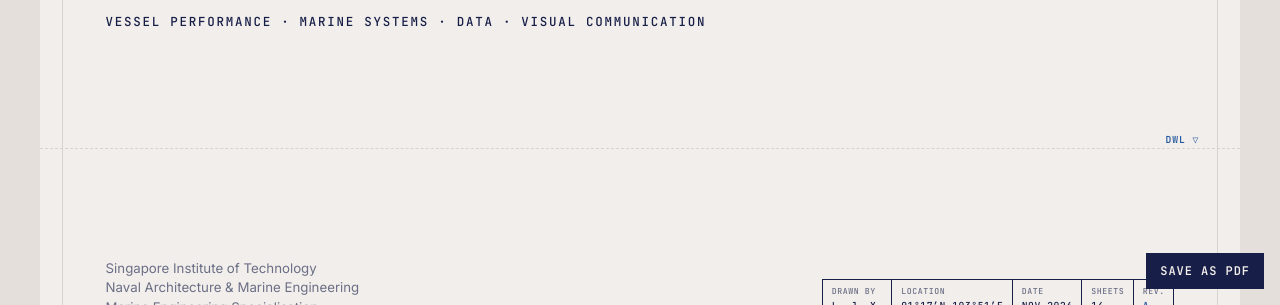
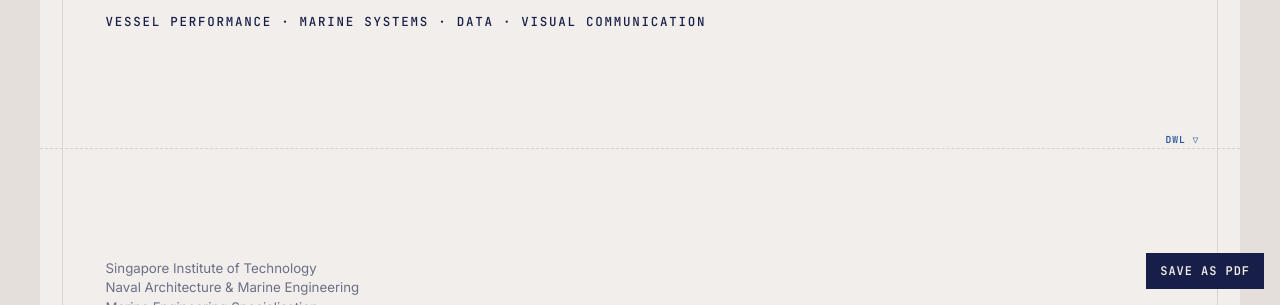
Before and after one commit to xianitsalt/portfolio, a plain HTML site: page index.html in a window 1280 px wide. Shown: the part 495-800 px from the top of the page. Drawn offline with Linux system fonts and the light colour scheme.

Commit message:
Add files via upload
add portfolio

```diff
--- a/index.html
+++ b/index.html
@@ -33,13 +33,6 @@
   </div>
   <div class="row" style="justify-content:space-between;align-items:flex-end">
     <p class="muted" style="font-size:.85em;line-height:1.5">Singapore Institute of Technology<br>Naval Architecture &amp; Marine Engineering<br>Marine Engineering Specialisation</p>
-    <div class="title-block">
-      <div><span>Drawn by</span>L. J. X.</div>
-      <div><span>Location</span>01°17′N 103°51′E</div>
-      <div><span>Date</span>Nov 2026</div>
-      <div><span>Sheets</span>14</div>
-      <div><span>Rev.</span><b class="accent">A</b></div>
-    </div>
   </div>
 </section>
 
@@ -392,11 +385,6 @@
       </div>
       <p class="muted mt-s" style="font-size:.85em">Open to internship opportunities and always happy to talk about my projects.</p>
     </div>
-    <div class="title-block">
-      <div><span>Drawn by</span>L. J. X.</div>
-      <div><span>Date</span>Nov 2026</div>
-      <div><span>Rev.</span><b class="accent">A</b></div>
-    </div>
   </div>
 </section>
 
```
